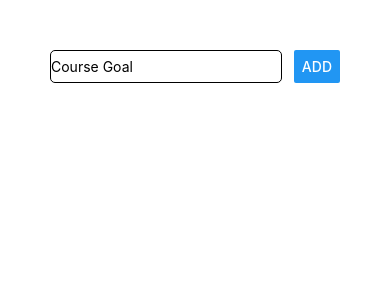
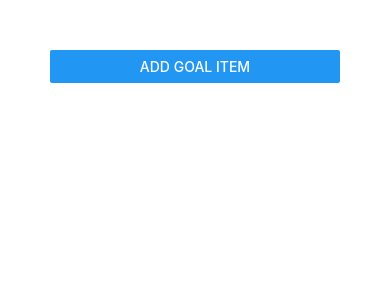
Before and after one commit to mahajanvv/rn-fitst-app, a React Native app: screen / in a window 390 px wide. Shown: the top 300 px of the page. Built offline with nearby package versions, Linux system fonts and the light colour scheme.

Commit message:
Modal added

```diff
--- a/App.js
+++ b/App.js
@@ -1,5 +1,5 @@
 import React, {useState} from 'react';
-import { View, Button, TextInput, StyleSheet, Text, FlatList } from 'react-native';
+import { View, Button, StyleSheet, FlatList } from 'react-native';
 
 import GoalItem from './components/GoalItem';
 import GoalInput from './components/GoalInput';
@@ -7,9 +7,11 @@ import GoalInput from './components/GoalInput';
 export default function App() {
 
   const [courseGoal, setCourseGoal] = useState([]);
+  const [isGoalItem, setIsGoalItem] = useState(false);
 
   const addGoalHandler = goalTitle => {
     setCourseGoal(currentGoals => [...currentGoals, {key:Math.random().toString(), value:goalTitle}]);
+    setIsGoalItem(false);
   }
 
   const removeGoalHandler = goalId => {
@@ -18,9 +20,14 @@ export default function App() {
     })
   }
 
+  const CancelButtonHandler = () =>{
+    setIsGoalItem(false);
+  }
+
   return (
     <View style={styles.screen}>
-      <GoalInput  onAddGoal = {addGoalHandler} />
+      <Button title="Add Goal Item" onPress={() => setIsGoalItem(true)}/>
+      <GoalInput  visible={isGoalItem} onAddGoal = {addGoalHandler} onCancelClicked ={CancelButtonHandler} />
       <FlatList data={courseGoal} renderItem = {itemData => <GoalItem id={itemData.item.key} onDelete={removeGoalHandler} value={itemData.item.value}/>} />
     </View>
   );
--- a/components/GoalInput.js
+++ b/components/GoalInput.js
@@ -1,5 +1,5 @@
 import React, { useState } from 'react';
-import {View, TextInput, Button, StyleSheet} from 'react-native';
+import {View, TextInput, Button, StyleSheet, Modal} from 'react-native';
 
 const GoalInput = props => {
     const [enteredGoal, setEnteredGoal] = useState('');
@@ -8,28 +8,41 @@ const GoalInput = props => {
         setEnteredGoal(enteredtext);
     }
 
+    const addButtonHandler = () => {
+        props.onAddGoal(enteredGoal);
+        setEnteredGoal('');
+    }
+
+    const cancelButtonHandler = () => {
+        props.onCancelClicked();
+        setEnteredGoal('');
+    }
+
     return (
-        <View style = {styles.input_container}>
-            <TextInput placeholder = "Course Goal"
-            style={styles.input}  onChangeText = {goalInputHandler} value = {enteredGoal}
-            />
-            <Button title = "Add" onPress={() => props.onAddGoal(enteredGoal)} />
-        </View>
+        <Modal visible={props.visible} animationType="slide" >
+            <View style = {styles.input_container}>
+                <TextInput placeholder = "Course Goal"
+                style={styles.input}  onChangeText = {goalInputHandler} value = {enteredGoal}
+                />
+                <Button title="cancel" color="red" onPress={cancelButtonHandler} />
+                <Button title = "Add" onPress={addButtonHandler} />
+            </View>
+        </Modal>
     );
 }
 
 const styles = StyleSheet.create({
     input_container:{
-        flexDirection: 'row',
-        justifyContent: 'space-between',
+        flex : 1,
+        justifyContent: 'center',
         alignItems: 'center'
     },
     input:{
         width: '80%',
-        height:'100%',
         borderColor:'black',
         borderWidth: 1,
-        borderRadius:5
+        borderRadius:5,
+        marginBottom: 10
     }
 })
 
```
